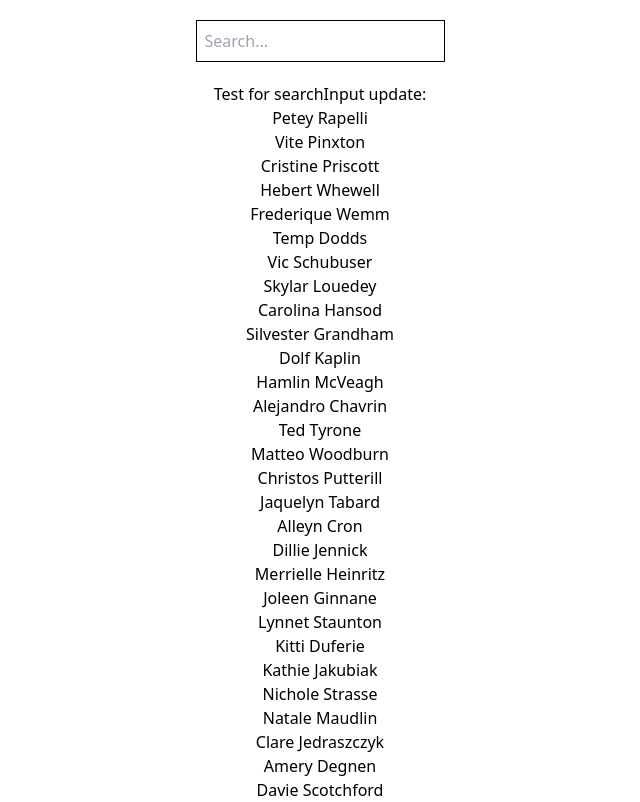
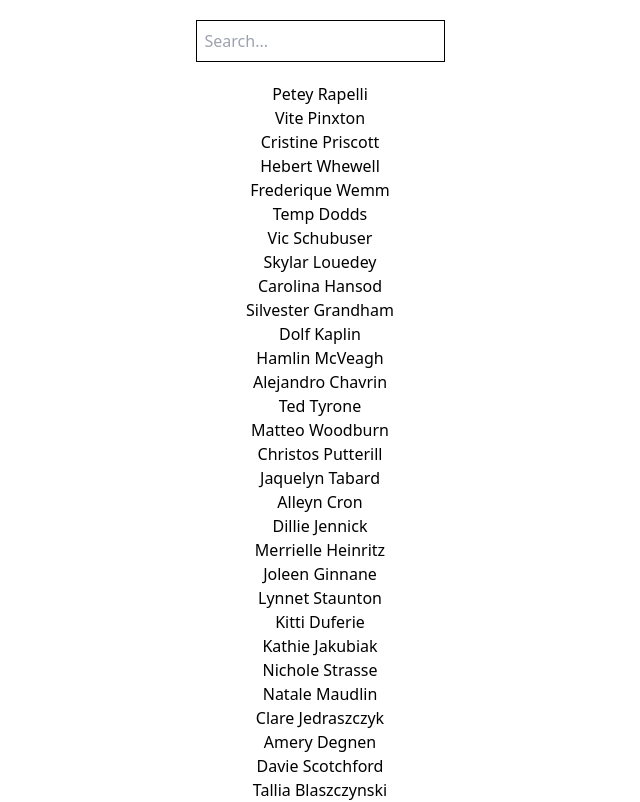
Before and after one commit to hadi-mollataheri/search-filter-app, a React (Create React App) app: page / in a window 1280 px wide. Shown: the top 802 px of the page, without its empty margins (320-960 px from the left). Built offline with nearby package versions, Linux system fonts and the light colour scheme.

Commit message:
Create filter function in Data.js that will show the names according to the conditions

```diff
--- a/src/App.js
+++ b/src/App.js
@@ -1,11 +1,11 @@
-import {useState} from 'react';
+import { useState } from "react";
 
 import SearchBar from "./features/SearchBar";
 import Data from "./features/Data";
 
 function App() {
   // Create a state for storing the user search input
-  const [searchInput, setSearchInput] = useState('');
+  const [searchInput, setSearchInput] = useState("");
 
   return (
     <div className="text-center">
@@ -13,13 +13,11 @@ function App() {
         {/* Pass the setSearchInput to SearchBar component to
         so it can sync the searchInput with search value of user and store it in our state(searchInput) */}
         <SearchBar setSearchInput={setSearchInput} />
-
-        <p>{`Test for searchInput update: ${searchInput}`}</p>
-
       </header>
 
       <main>
-        <Data />
+        {/* Pass the searchInput to Data so we can update the shown list of name based on it */}
+        <Data searchInput={searchInput} />
       </main>
     </div>
   );
--- a/src/features/Data.js
+++ b/src/features/Data.js
@@ -1,18 +1,33 @@
+// This component is responsible for showing name of the people from our mock data.
+
 import React from "react";
 import MockDate from "../utilities/MOCK_DATA.json";
 
-function Data() {
-  return (
-    <div>
-      {MockDate.map((personObject) => {
+function Data({ searchInput }) {
+  // Use searchInput sate prop to update the shown names
+  // Let say if searchInput is empty then show all names or as soon as there
+  // was a character match then shown those words that has their character(s) matched.
+
+  function filter() {
+    return MockDate.map((personObject) => {
+      if (
+        !searchInput ||
+        personObject.first_name.toLowerCase().includes(searchInput) ||
+        personObject.last_name.toLowerCase().includes(searchInput)
+      ) {
         return (
           <p
             key={personObject.id}
           >{`${personObject.first_name} ${personObject.last_name}`}</p>
         );
-      })}
-    </div>
-  );
+      } else {
+        // render nothing
+        return null;
+      }
+    });
+  }
+
+  return <div>{filter()}</div>;
 }
 
 export default Data;
--- a/src/features/SearchBar.js
+++ b/src/features/SearchBar.js
@@ -1,10 +1,11 @@
 import React from "react";
 
-function SearchBar({setSearchInput}) {
-
-  const handleChange = ({target}) => {
+function SearchBar({ setSearchInput }) {
+  // Create an event handler for input's onChange so that we can use it for
+  // updating the App's searchInput state via the passed in setSearchInput passed in prop.
+  const handleChange = ({ target }) => {
     setSearchInput(target.value);
-  }
+  };
 
   return (
     <input
```
